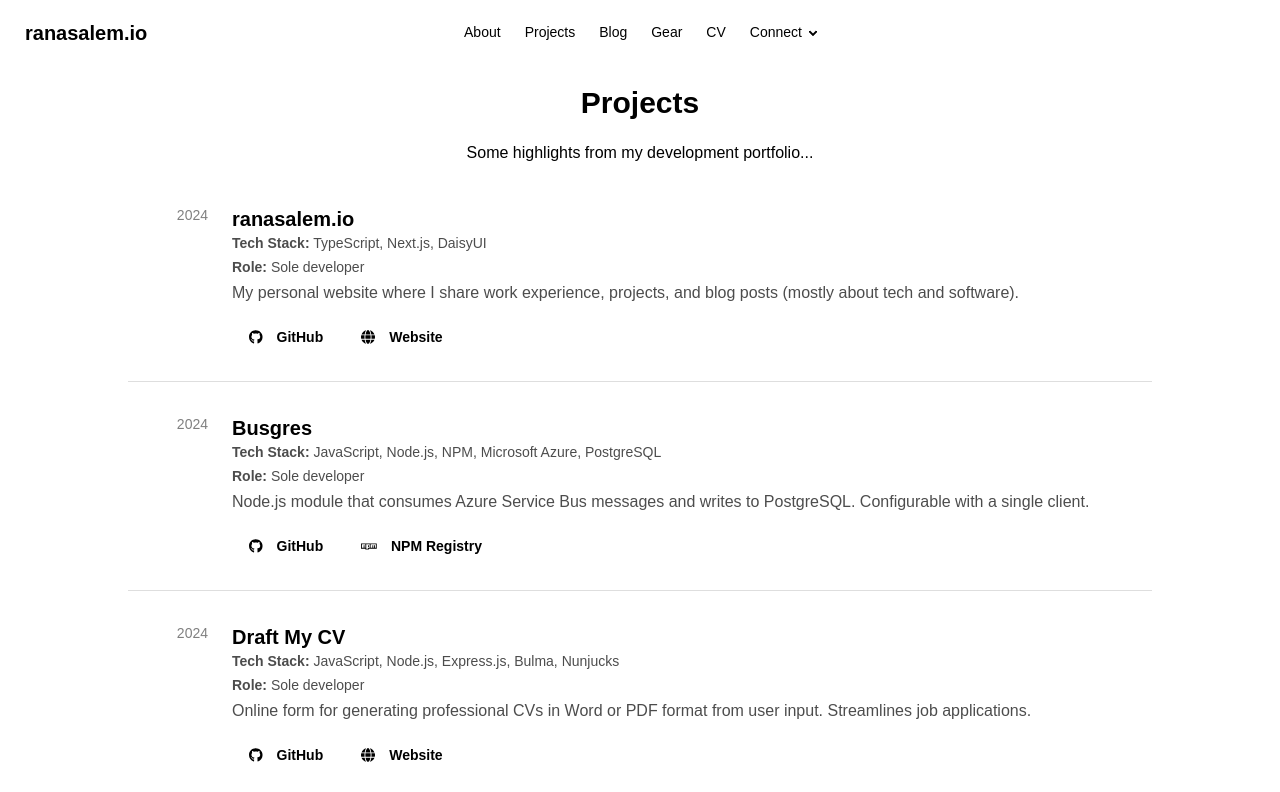
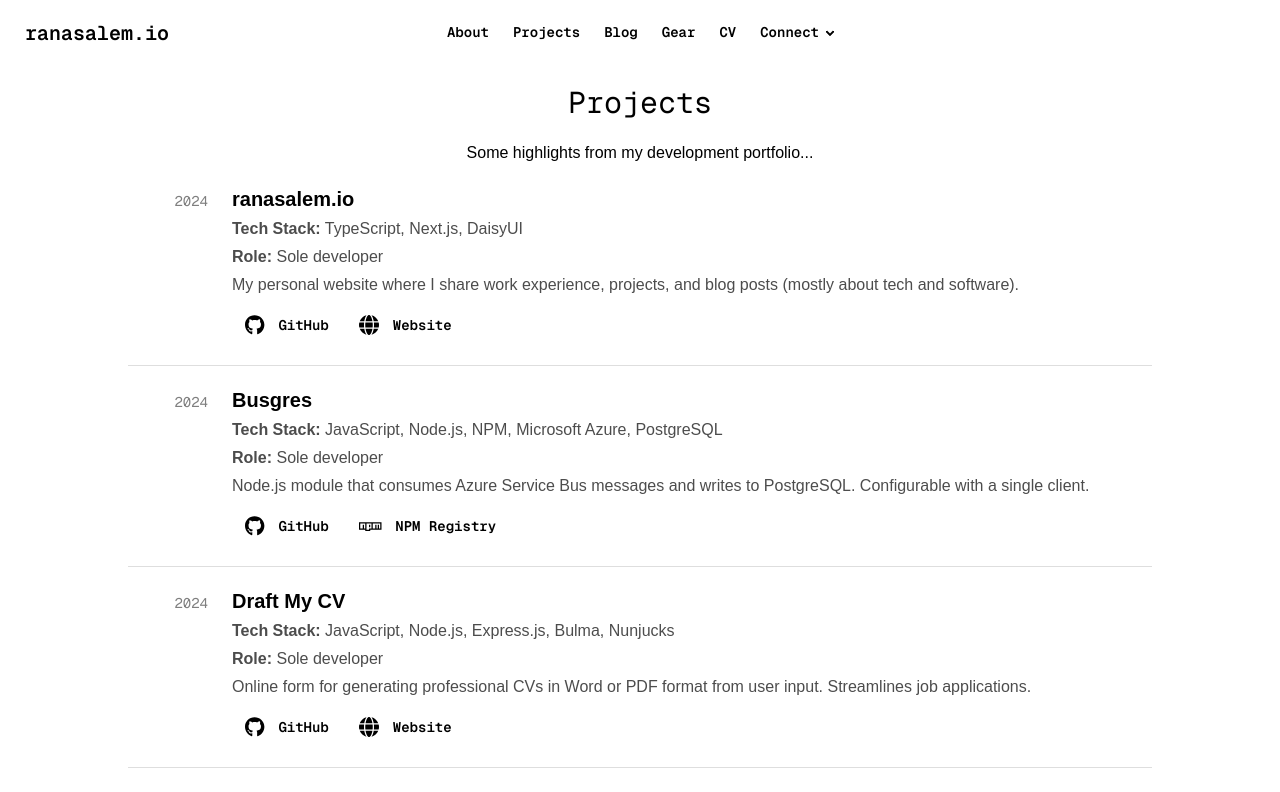
Before and after one commit to rtasalem/ranasalem.io, a Next.js app: page /projects in a window 1280 px wide. Shown: the top 792 px of the page. Built offline with nearby package versions, Linux system fonts and the light colour scheme.

Commit message:
trimming the fat: /gear + /projects

```diff
--- a/app/about/components/photos.tsx
+++ /dev/null
@@ -1,23 +0,0 @@
-export default function Photos() {
-  return (
-    <div className="photos">
-      <div className="flex gap-2 justify-center space-y-1">
-        <div>
-          <img
-            src="mini-me-1.jpeg"
-            alt="A childhood photo of Rana sat typing at a computer (1)."
-            className="w-150 h-110"
-          />
-        </div>
-        <div>
-          <img
-            src="mini-me-2.jpeg"
-            alt="A childhood photo of Rana sat typing at a computer (2)."
-            className="w-150 h-110"
-          />
-        </div>
-      </div>
-      <p className="text-left text-xs italic">*Photographs of me developing this website.</p>
-    </div>
-  )
-}
--- a/app/about/page.tsx
+++ b/app/about/page.tsx
@@ -6,10 +6,10 @@ export default function Experience() {
   return (
     <div className="overflow-auto mx-auto max-w-6xl space-y-5">
       <div className="text-center space-y-5 mt-5">
-        <h1 className="text-3xl">About</h1>
+        <h1 className="text-3xl font-mono">About</h1>
         <Bio />
         <Diff />
-        <h1 className="text-3xl">Timeline</h1>
+        <h1 className="text-3xl font-mono">Timeline</h1>
         <p>My career so far...</p>
       </div>
       <Timeline />
--- a/app/blog/page.tsx
+++ b/app/blog/page.tsx
@@ -27,7 +27,7 @@ export default function Blog() {
   return (
     <div className="overflow-x-auto mx-auto max-w-xl text-base-content bg-base-100">
       <div className='text-center'>
-        <h1 className="text-3xl font-bold mt-5 mb-5">Blog</h1>
+        <h1 className="text-3xl font-mono mt-5 mb-5">Blog</h1>
         <p className="mb-10">A collection of all my writing...</p>
       </div>
       <div className="divide-y divide-base-300">
--- a/app/components/navbar/links.tsx
+++ b/app/components/navbar/links.tsx
@@ -2,7 +2,7 @@ import { NavDropdown } from "./dropdown/dropdown"
 
 export function NavLinks() {
   return (
-    <ul className="menu menu-horizontal">
+    <ul className="menu menu-horizontal font-semibold">
       <li><a href="/about">About</a></li>
       <li><a href="/projects">Projects</a></li>
       <li><a href="/blog">Blog</a></li>
--- a/app/components/navbar/navbar.tsx
+++ b/app/components/navbar/navbar.tsx
@@ -6,7 +6,7 @@ import { ThemeToggle } from "./themes/theme-toggle"
 
 export default function Navbar() {
   return (
-    <div className="navbar">
+    <div className="navbar font-mono">
       <div className="navbar-start">
         <NavbarBrand />
       </div>
--- a/app/components/navbar/themes/theme-toggle.tsx
+++ b/app/components/navbar/themes/theme-toggle.tsx
@@ -14,7 +14,7 @@ export function ThemeToggle() {
   }
 
   return (
-    <div className="dropdown dropdown-end">
+    <div className="dropdown dropdown-end font-mono">
       <button tabIndex={0} className="btn btn-ghost m-1">
         {renderThemeIcon(theme)}
       </button>
--- a/app/gear/page.tsx
+++ b/app/gear/page.tsx
@@ -2,15 +2,12 @@ import { gearItems } from "../constants/gear-items"
 
 export default function Gear() {
   return (
-    <div className="overflow-auto space-y-5">
-      <div className="text-center">
-        <h1 className="text-3xl font-bold mt-5 mb-5">Gear</h1>
-        <p>A table of everything that I currently use day-to-day working in tech<sup>1</sup>...</p>
-      </div>
-      <div className="max-w-5xl mx-auto">
+    <div className="overflow-auto mx-auto max-w-5xl space-y-5">
+      <h1 className="text-3xl text-center font-mono mt-5">Gear</h1>
+      <p className="text-center">A table of everything that I currently use day-to-day working in tech<sup>1</sup>...</p>
       <table className="table">
         <thead>
-            <tr>
+          <tr className="font-mono">
             <th></th>
             <th>Item</th>
             <th>Specs</th>
@@ -28,11 +25,12 @@ export default function Gear() {
           ))}
         </tbody>
       </table>
-        <p className="text-left text-xs mt-10 mb-3"><sup>1</sup>Disclaimer: Yes, I do <strong>love</strong> Logitech. Their bluetooth
+      <p className="text-left text-xs">
+        <sup>1</sup>Disclaimer: Yes, I do <strong>love</strong> Logitech. Their bluetooth
         functionality for switching between devices (specifically on keyboards) is
         second to none. That being said my opinions are all my own and I'm not (sadly)
-          sponsored by Logitech (maybe one day 🤞🏽).</p>
-      </div>
+        sponsored by Logitech (maybe one day 🤞🏽).
+      </p>
     </div>
   )
 }
--- a/app/projects/page.tsx
+++ b/app/projects/page.tsx
@@ -3,26 +3,24 @@ import { projects } from "../constants/projects"
 
 export default function Projects() {
   return (
-    <div className="max-w-5xl mx-auto space-y-5">
-      <div className="text-center mb-10">
-        <h1 className="text-3xl font-bold text-center mt-5 mb-5">Projects</h1>
-        <p>Some highlights from my development portfolio...</p>
-      </div>
-      <div className="space-y-8 mb-10 divide-y divide-base-300 ">
+    <div className="overflow-auto max-w-5xl mx-auto space-y-5">
+      <h1 className="text-3xl text-center font-mono mt-5">Projects</h1>
+      <p className="text-center">Some highlights from my development portfolio...</p>
+      <div className="space-y-5 divide-y divide-base-300 ">
         {projects.map((project) => (
           <div
             key={project.title}
-            className="flex flex-col md:flex-row md:items-start md:gap-6 pb-6"
+            className="flex flex-col md:flex-row md:items-baseline md:gap-6 pb-6"
           >
-            <div className="text-sm text-base-content/50 md:w-20 md:text-right">
+            <div className="text-sm font-mono text-base-content/50 md:w-20 md:text-right">
               {project.year}
             </div>
             <div className="flex-1">
-              <h2 className="text-xl font-semibold">{project.title}</h2>
-              <p className="text-sm text-base-content/70 mb-1">
+              <h2 className="text-xl font-bold mb-1">{project.title}</h2>
+              <p className="text-base-content/70 mb-1">
                 <strong>Tech Stack:</strong> {project.tech}
               </p>
-              <p className="text-sm text-base-content/70 mb-1">
+              <p className="text-base-content/70 mb-1">
                 <strong>Role:</strong> {project.role}
               </p>
               <p className="text-base-content/70 mb-3">{project.description}</p>
@@ -33,9 +31,9 @@ export default function Projects() {
                     href={link.url}
                     target="_blank"
                     rel="noopener noreferrer"
-                    className="btn btn-m btn-ghost"
+                    className="btn btn-sm btn-ghost font-mono"
                   >
-                    <FontAwesomeIcon icon={link.icon} />
+                    <FontAwesomeIcon icon={link.icon} className="text-xl" />
                     <p className="text-sm ml-2">{link.label}</p>
                   </a>
                 ))}
```
Also changed, not shown: app/components/navbar/brand.tsx (line endings or trailing spaces), app/constants/kbd-keys.tsx (line endings or trailing spaces). Lines whose indentation alone changed are shown as unchanged.
